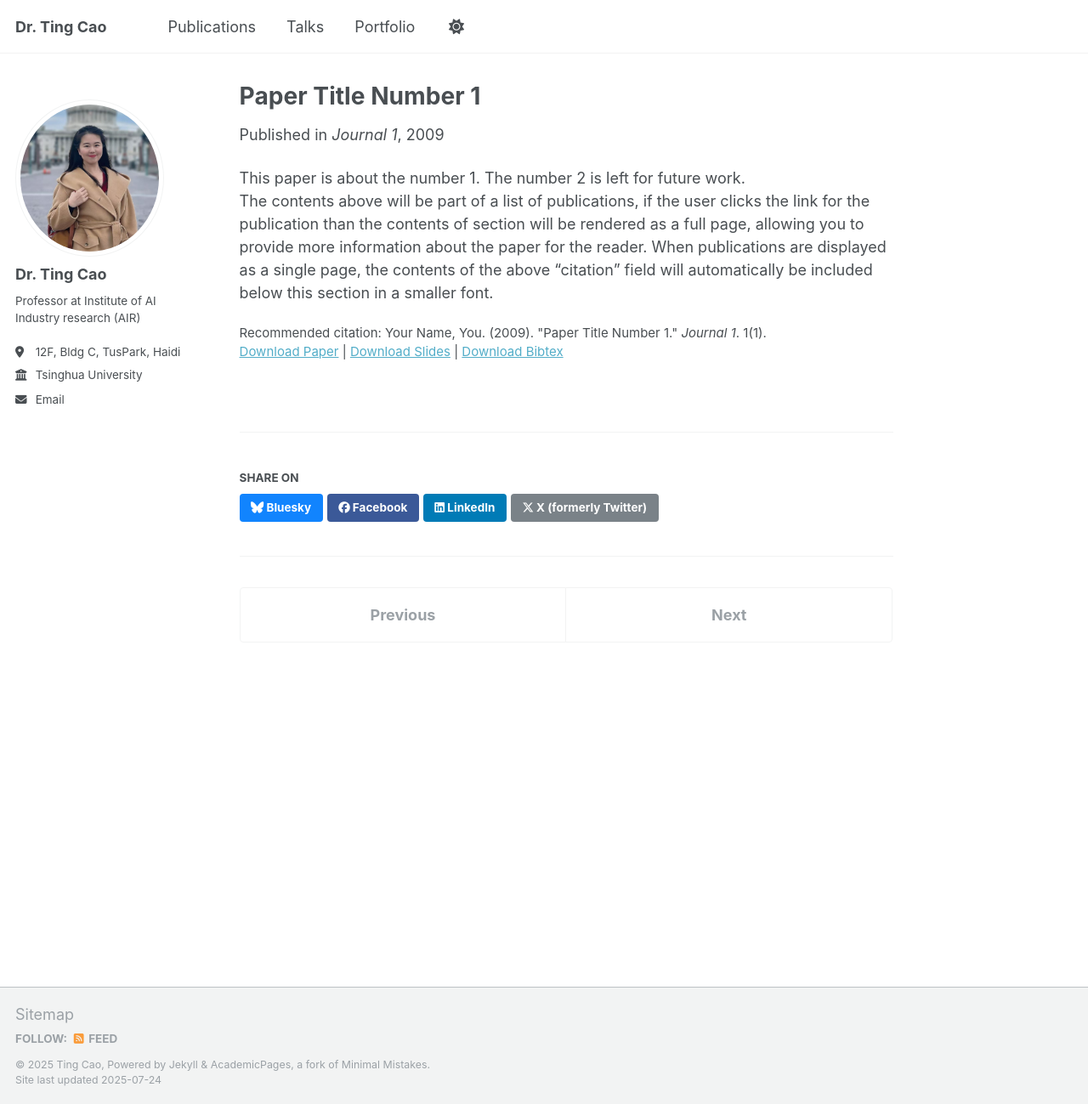
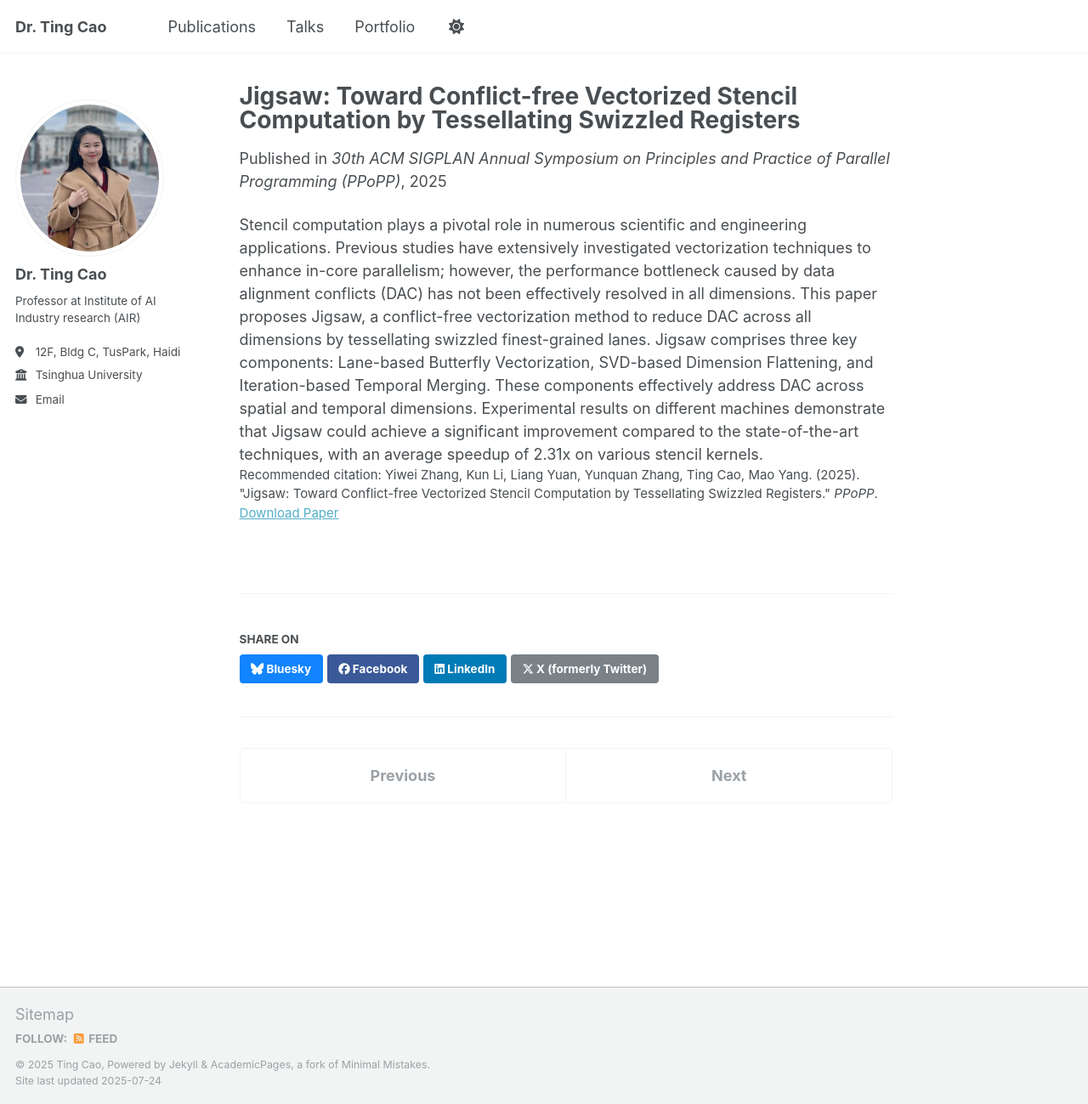
Before and after one commit to tingcao952/tingcao952.github.io, a Jekyll site: the page built from _publications/2025-03-01-ppopp-jigsaw.md, in a window 1280 px wide and 1299 px high. Shown: the whole window at 85% size. Built offline with Jekyll 4.4.1, drawn with Linux system fonts in a browser that asks for light colours; a script that is not in the unit is left out.

Commit message:
add more paeprs

```diff
--- a/_publications/2025-03-01-ppopp-jigsaw.md
+++ b/_publications/2025-03-01-ppopp-jigsaw.md
@@ -1,14 +1,11 @@
 ---
-title: "Paper Title Number 1"
+title: "Jigsaw: Toward Conflict-free Vectorized Stencil Computation by Tessellating Swizzled Registers"
 collection: publications
-category: manuscripts
-permalink: /publication/2009-10-01-paper-title-number-1
-excerpt: 'This paper is about the number 1. The number 2 is left for future work.'
-date: 2009-10-01
-venue: 'Journal 1'
-slidesurl: 'http://academicpages.github.io/files/slides1.pdf'
-paperurl: 'http://academicpages.github.io/files/paper1.pdf'
-bibtexurl: 'http://academicpages.github.io/files/bibtex1.bib'
-citation: 'Your Name, You. (2009). &quot;Paper Title Number 1.&quot; <i>Journal 1</i>. 1(1).'
+category: conferences
+permalink: /publication/2025-03-01-ppopp-jigsaw
+excerpt: 'Stencil computation plays a pivotal role in numerous scientific and engineering applications. Previous studies have extensively investigated vectorization techniques to enhance in-core parallelism; however, the performance bottleneck caused by data alignment conflicts (DAC) has not been effectively resolved in all dimensions. This paper proposes Jigsaw, a conflict-free vectorization method to reduce DAC across all dimensions by tessellating swizzled finest-grained lanes. Jigsaw comprises three key components: Lane-based Butterfly Vectorization, SVD-based Dimension Flattening, and Iteration-based Temporal Merging. These components effectively address DAC across spatial and temporal dimensions. Experimental results on different machines demonstrate that Jigsaw could achieve a significant improvement compared to the state-of-the-art techniques, with an average speedup of 2.31x on various stencil kernels.'
+date: 2025-03-01
+venue: '30th ACM SIGPLAN Annual Symposium on Principles and Practice of Parallel Programming (PPoPP)'
+paperurl: 'https://dl.acm.org/doi/abs/10.1145/3710848.3710886'
+citation: 'Yiwei Zhang, Kun Li, Liang Yuan, Yunquan Zhang, Ting Cao, Mao Yang. (2025). "Jigsaw: Toward Conflict-free Vectorized Stencil Computation by Tessellating Swizzled Registers." <i>PPoPP</i>.'
 ---
-The contents above will be part of a list of publications, if the user clicks the link for the publication than the contents of section will be rendered as a full page, allowing you to provide more information about the paper for the reader. When publications are displayed as a single page, the contents of the above "citation" field will automatically be included below this section in a smaller font.
```
